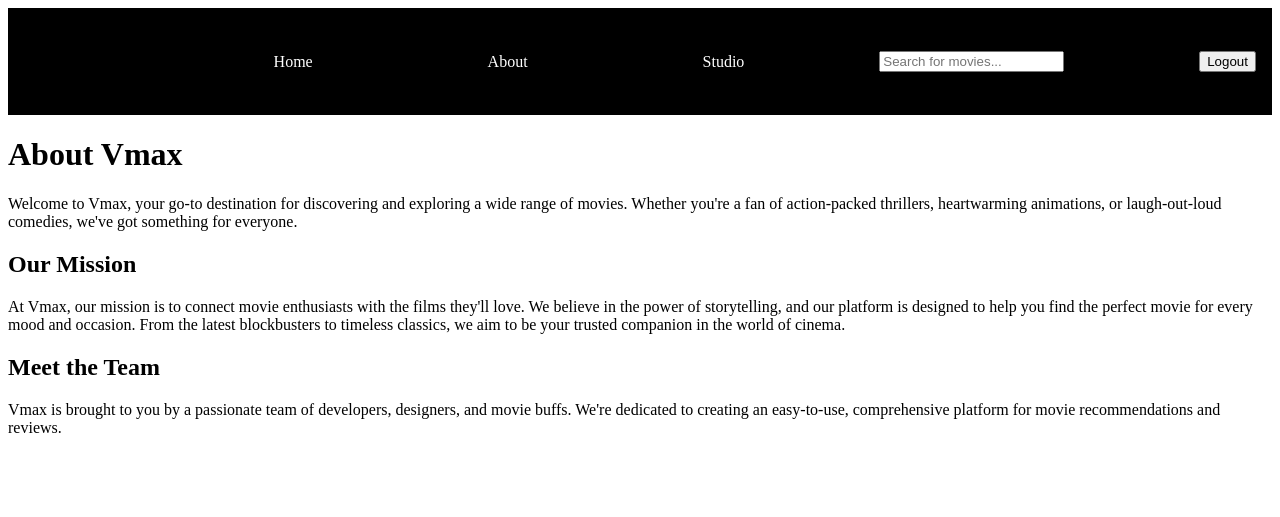
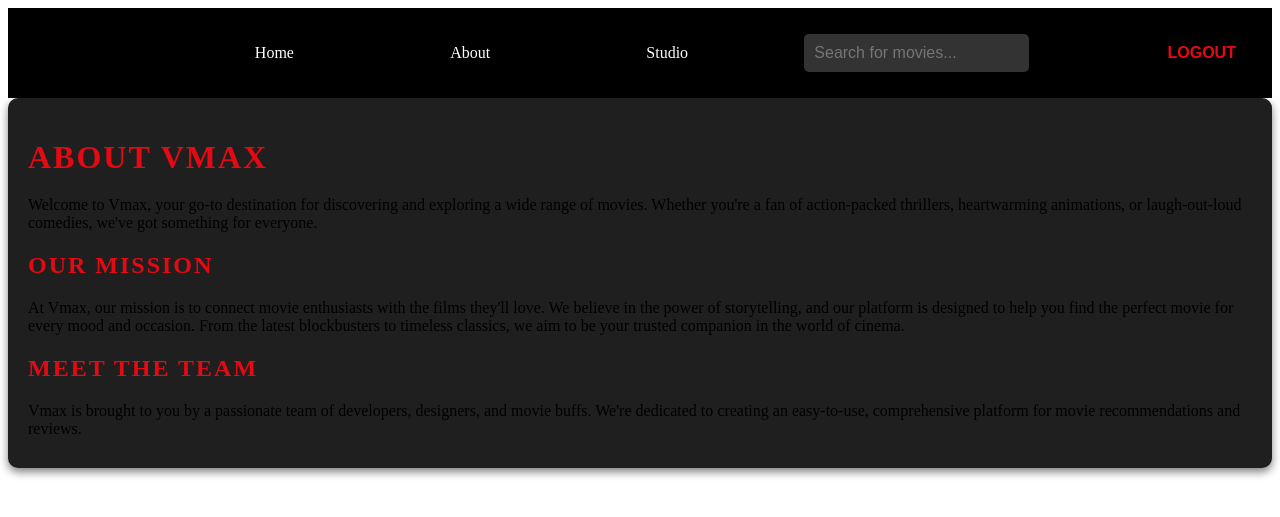
Before and after one commit to dan24-T/Movie-Recommendation-and-Rating-System, a Flask app: page /about in a window 1280 px wide. Shown: the top 517 px of the page. Run offline with Flask 3, Linux system fonts and the light colour scheme.

Commit message:
clean up

```diff
--- a/templates/masterPage.html
+++ b/templates/masterPage.html
@@ -58,6 +58,119 @@
         }
         .search-results a:hover {
             background-color: #ddd;
+        }
+
+        h1, h2 {
+            color: #e50914;
+            text-transform: uppercase;
+            letter-spacing: 2px;
+            margin-bottom: 20px;
+        }
+
+        /* Movie Details */
+        img {
+            margin-bottom: 20px;
+            border-radius: 10px;
+            box-shadow: 0 4px 8px rgba(0, 0, 0, 0.5);
+        }
+
+        p {
+            margin: 10px 0;
+        }
+
+        label {
+            display: block;
+            margin: 10px 0;
+            font-weight: bold;
+            color: #bbbbbb;
+        }
+
+        input, textarea, button {
+            width: calc(100% - 22px);
+            padding: 10px;
+            margin: 10px 0;
+            border: none;
+            border-radius: 5px;
+            font-size: 16px;
+            background-color: #333333;
+            color: #ffffff;
+        }
+
+        input[type="number"] {
+            width: auto;
+        }
+
+        textarea {
+            resize: vertical;
+            min-height: 100px;
+        }
+
+        /* Buttons */
+        button {
+            background-color: #e50914;
+            color: #ffffff;
+            cursor: pointer;
+            transition: background-color 0.3s, transform 0.3s;
+            border: none;
+            border-radius: 5px;
+            padding: 10px 20px;
+            font-weight: bold;
+            text-transform: uppercase;
+        }
+
+        button:hover {
+            background-color: #f40612;
+            transform: translateY(-2px);
+        }
+
+        button:active {
+            transform: translateY(0);
+        }
+
+        /* Reviews Section */
+
+        strong {
+            color: #e50914;
+        }
+
+        /* Upvote and Downvote Buttons */
+        button[type="submit"] {
+            width: auto;
+            display: inline;
+            background-color: transparent;
+            color: #e50914;
+            border: none;
+            cursor: pointer;
+            transition: color 0.3s, transform 0.3s;
+        }
+
+        button[type="submit"]:hover {
+            color: #f40612;
+            transform: scale(1.1);
+        }
+
+        /* Forms */
+        form {
+            display: inline;
+        }
+
+        /* Additional Styling */
+        a {
+            color: #e50914;
+            text-decoration: none;
+            transition: color 0.3s;
+        }
+
+        a:hover {
+            color: #f40612;
+        }
+
+        .container {
+            margin: 0 auto;
+            padding: 20px;
+            background-color: #1f1f1f;
+            border-radius: 10px;
+            box-shadow: 0 4px 8px rgba(0, 0, 0, 0.5);
         }
     </style>
 
```
